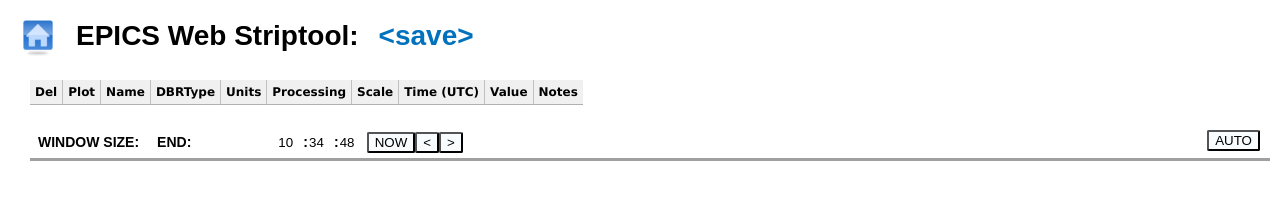
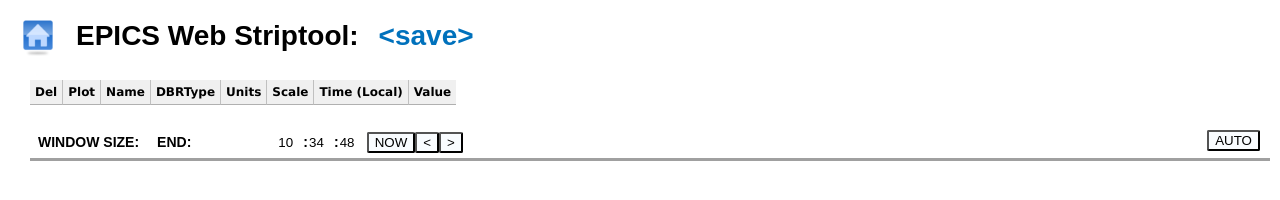
Before and after one commit to mattgibbs/epicsarchiverap_viewer, a plain HTML site: page striptool.html in a window 1280 px wide. Drawn offline with Linux system fonts and the light colour scheme.

Commit message:
Get rid of the table headers for columns that don't exist in the strip tool app.

```diff
--- a/striptool.html
+++ b/striptool.html
@@ -156,11 +156,9 @@
                 <td>Name</td>
                 <td>DBRType</td>
                 <td>Units</td>
-                <td>Processing</td>
                 <td>Scale</td>
-                <td>Time (UTC)</td>
+                <td>Time (Local)</td>
                 <td>Value</td>
-                <td>Notes</td>
               </tr>
             </thead>
             <tbody class="selected-tbody-visible" >
```
